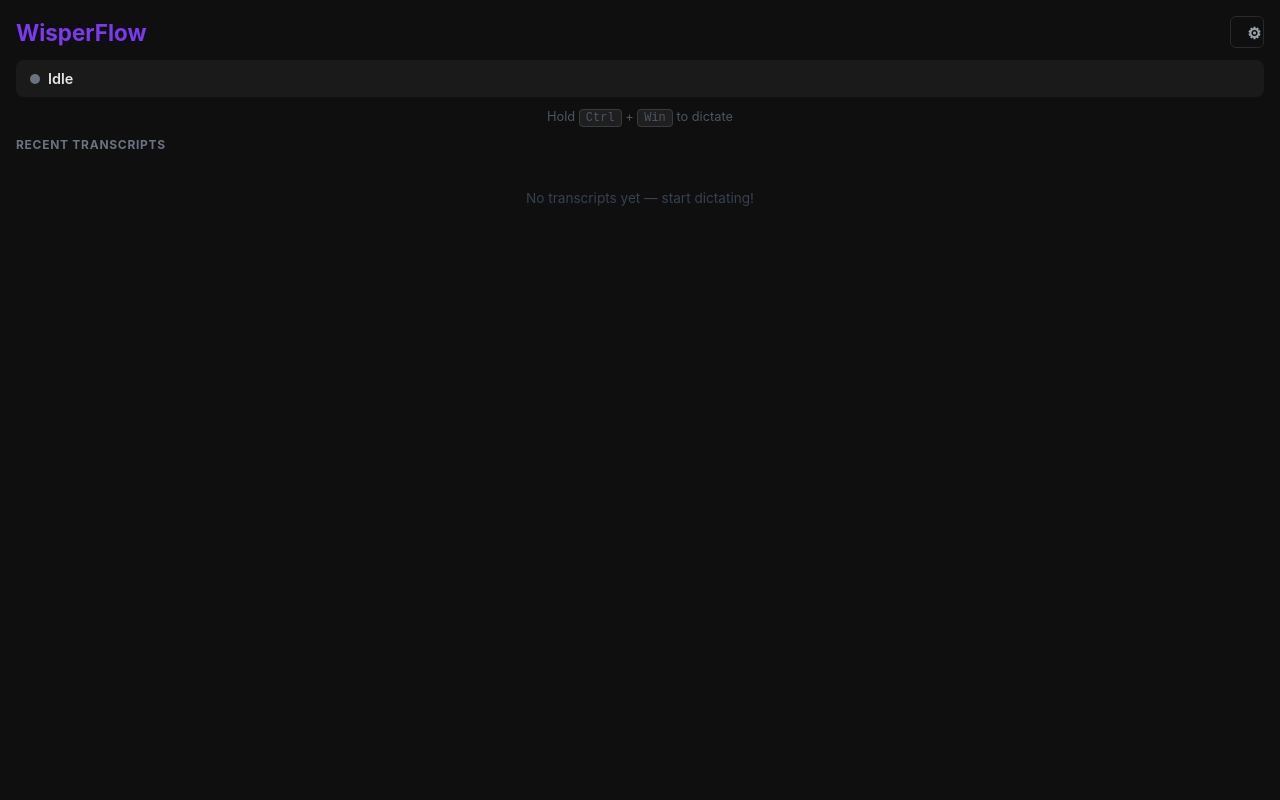
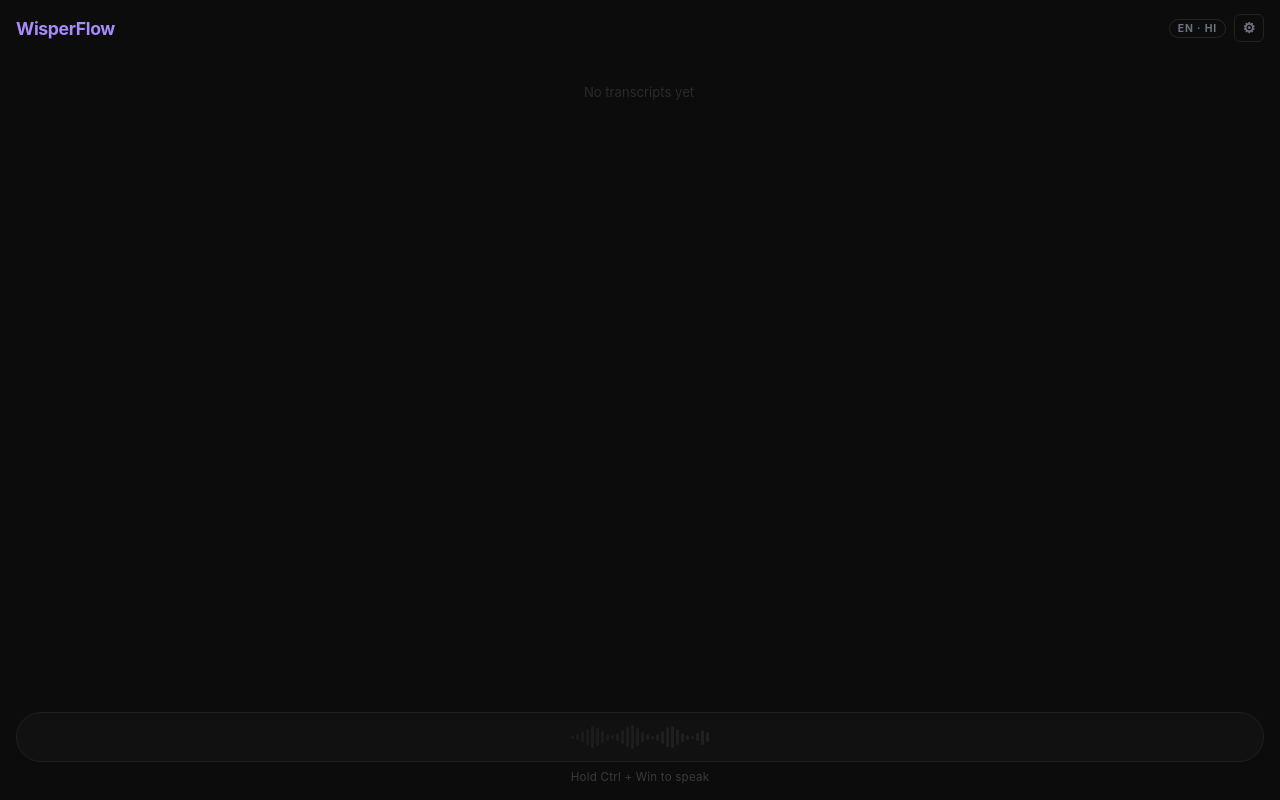
Before and after one commit to eyeofshreyas/Whisprly, a React (Vite) app: page / in a window 1280 px wide. Built offline with nearby package versions, Linux system fonts and the light colour scheme.

Commit message:
chore: auto-save

```diff
--- a/index.html
+++ b/index.html
@@ -3,7 +3,7 @@
   <head>
     <meta charset="UTF-8" />
     <meta name="viewport" content="width=device-width, initial-scale=1.0" />
-    <title>WisperFlow</title>
+    <title>Whisprly</title>
   </head>
   <body>
     <div id="root"></div>
--- a/src-tauri/capabilities/default.json
+++ b/src-tauri/capabilities/default.json
@@ -1,7 +1,7 @@
 {
   "identifier": "default",
   "description": "Default capability for WisperFlow",
-  "windows": ["main"],
+  "windows": ["main", "overlay"],
   "permissions": [
     "core:default"
   ]
--- a/src/App.tsx
+++ b/src/App.tsx
@@ -1,3 +1,4 @@
+import "./index.css";
 import { useEffect, useState, useCallback } from "react";
 import { listen } from "@tauri-apps/api/event";
 import { invoke } from "@tauri-apps/api/core";
@@ -20,6 +21,26 @@ interface Settings {
   pythonCmd: string;
 }
 
+const BAR_COUNT = 28;
+const HEIGHTS = [3, 6, 10, 16, 22, 18, 12, 7, 4, 8, 14, 20, 24, 18, 10, 6, 3, 7, 13, 20, 22, 16, 9, 5, 3, 8, 15, 10];
+
+function Waveform({ status }: { status: Status }) {
+  return (
+    <div className={`waveform waveform--${status}`}>
+      {Array.from({ length: BAR_COUNT }).map((_, i) => (
+        <span
+          key={i}
+          className="wave-bar"
+          style={{
+            "--base-h": `${HEIGHTS[i % HEIGHTS.length]}px`,
+            animationDelay: `${(i * 0.045).toFixed(3)}s`,
+          } as React.CSSProperties}
+        />
+      ))}
+    </div>
+  );
+}
+
 export default function App() {
   const [status, setStatus] = useState<Status>("idle");
   const [statusMsg, setStatusMsg] = useState("");
@@ -36,11 +57,9 @@ export default function App() {
       setStatus(e.payload.status);
       setStatusMsg(e.payload.message ?? "");
     });
-
     const unTranscript = listen<TranscriptEntry>("transcript", (e) => {
       setTranscripts((prev) => [e.payload, ...prev].slice(0, 50));
     });
-
     return () => {
       unStatus.then((f) => f());
       unTranscript.then((f) => f());
@@ -48,35 +67,24 @@ export default function App() {
   }, []);
 
   const saveSettings = useCallback(async () => {
-    await invoke("save_settings", {
-      groqApiKey: settings.groqApiKey,
-      pythonCmd: settings.pythonCmd,
-    });
+    await invoke("save_settings", { groqApiKey: settings.groqApiKey, pythonCmd: settings.pythonCmd });
     setSaved(true);
     setTimeout(() => setSaved(false), 2000);
   }, [settings]);
 
-  const dot = { idle: "#6b7280", recording: "#ef4444", transcribing: "#f59e0b" }[status];
-  const label = { idle: "Idle", recording: "Recording...", transcribing: "Transcribing..." }[status];
+  const statusLabel = { idle: "Hold Ctrl + Win to speak", recording: "Listening...", transcribing: "Transcribing..." }[status];
 
   return (
     <div className="app">
       <header>
-        <h1>WisperFlow</h1>
-        <button className="icon-btn" onClick={() => setShowSettings((v) => !v)} title="Settings">
-          {showSettings ? "✕" : "⚙"}
-        </button>
+        <span className="logo">WisperFlow</span>
+        <div className="header-right">
+          <span className="lang-badge">EN · HI</span>
+          <button className="icon-btn" onClick={() => setShowSettings((v) => !v)} title="Settings">
+            {showSettings ? "✕" : "⚙"}
+          </button>
+        </div>
       </header>
-
-      <div className="status-bar">
-        <span className="dot" style={{ background: dot }} />
-        <span className="status-label">{label}</span>
-        {statusMsg && <span className="status-msg">{statusMsg}</span>}
-      </div>
-
-      <p className="hint">
-        Hold <kbd>Ctrl</kbd> + <kbd>Win</kbd> to dictate
-      </p>
 
       {showSettings && (
         <div className="panel">
@@ -104,9 +112,8 @@ export default function App() {
       )}
 
       <div className="transcripts">
-        <h2>Recent Transcripts</h2>
         {transcripts.length === 0 ? (
-          <p className="empty">No transcripts yet — start dictating!</p>
+          <p className="empty">No transcripts yet</p>
         ) : (
           transcripts.map((t, i) => (
             <div key={i} className="entry">
@@ -119,6 +126,15 @@ export default function App() {
           ))
         )}
       </div>
+
+      <div className="bottom-bar">
+        <div className={`recorder-pill recorder-pill--${status}`}>
+          <Waveform status={status} />
+        </div>
+        <p className="status-label">
+          {statusMsg || statusLabel}
+        </p>
+      </div>
     </div>
   );
 }
--- a/src/index.css
+++ b/src/index.css
@@ -2,104 +2,102 @@
 
 body {
   font-family: -apple-system, BlinkMacSystemFont, "Segoe UI", sans-serif;
-  background: #0f0f0f;
+  background: #0c0c0c;
   color: #e5e5e5;
   height: 100vh;
   overflow: hidden;
+  user-select: none;
 }
 
 .app {
   display: flex;
   flex-direction: column;
   height: 100vh;
-  padding: 16px;
-  gap: 12px;
+  padding: 14px 16px 12px;
+  gap: 10px;
 }
 
+/* ── Header ── */
 header {
   display: flex;
   justify-content: space-between;
   align-items: center;
+  flex-shrink: 0;
 }
 
-h1 { font-size: 1.4rem; font-weight: 700; color: #7c3aed; }
+.logo {
+  font-size: 1.1rem;
+  font-weight: 700;
+  color: #a78bfa;
+  letter-spacing: -0.02em;
+}
 
-h2 {
-  font-size: 0.75rem;
+.header-right {
+  display: flex;
+  align-items: center;
+  gap: 8px;
+}
+
+.lang-badge {
+  font-size: 0.65rem;
+  font-weight: 700;
+  letter-spacing: 0.08em;
   color: #6b7280;
-  text-transform: uppercase;
-  letter-spacing: 0.06em;
-  margin-bottom: 8px;
+  border: 1px solid #252525;
+  border-radius: 20px;
+  padding: 2px 8px;
 }
 
 .icon-btn {
   background: none;
-  border: 1px solid #2a2a2a;
-  color: #9ca3af;
-  width: 32px;
-  height: 32px;
+  border: 1px solid #222;
+  color: #6b7280;
+  width: 28px;
+  height: 28px;
   border-radius: 6px;
   cursor: pointer;
-  font-size: 1rem;
-  transition: border-color 0.2s;
-}
-.icon-btn:hover { border-color: #7c3aed; color: #a78bfa; }
-
-.status-bar {
+  font-size: 0.9rem;
+  transition: border-color 0.2s, color 0.2s;
   display: flex;
   align-items: center;
-  gap: 8px;
-  background: #1a1a1a;
-  padding: 10px 14px;
-  border-radius: 8px;
+  justify-content: center;
+}
+.icon-btn:hover { border-color: #a78bfa; color: #a78bfa; }
+
+/* ── Settings panel ── */
+.panel {
+  background: #161616;
+  border-radius: 10px;
+  padding: 12px;
+  display: flex;
+  flex-direction: column;
+  gap: 9px;
+  flex-shrink: 0;
+  border: 1px solid #1f1f1f;
 }
 
-.dot {
-  width: 10px;
-  height: 10px;
-  border-radius: 50%;
-  flex-shrink: 0;
-  transition: background 0.3s;
-}
-
-.status-label { font-weight: 600; font-size: 0.9rem; }
-.status-msg { color: #6b7280; font-size: 0.8rem; margin-left: 4px; }
-
-.hint { color: #4b5563; font-size: 0.8rem; text-align: center; }
-
-kbd {
-  background: #1f1f1f;
-  border: 1px solid #3a3a3a;
-  border-radius: 4px;
-  padding: 1px 6px;
-  font-size: 0.75rem;
-  font-family: monospace;
-}
-
-.panel {
-  background: #1a1a1a;
-  border-radius: 8px;
-  padding: 14px;
-  display: flex;
-  flex-direction: column;
-  gap: 10px;
+h2 {
+  font-size: 0.68rem;
+  color: #4b5563;
+  text-transform: uppercase;
+  letter-spacing: 0.08em;
 }
 
 label {
   display: flex;
   flex-direction: column;
   gap: 4px;
-  font-size: 0.8rem;
-  color: #9ca3af;
+  font-size: 0.78rem;
+  color: #6b7280;
 }
 
 input {
-  background: #0f0f0f;
-  border: 1px solid #2a2a2a;
+  background: #0c0c0c;
+  border: 1px solid #222;
   border-radius: 6px;
-  padding: 7px 10px;
+  padding: 6px 10px;
   color: #e5e5e5;
-  font-size: 0.9rem;
+  font-size: 0.85rem;
   outline: none;
   transition: border-color 0.2s;
 }
@@ -109,33 +107,41 @@ button {
   background: #7c3aed;
   color: white;
   border: none;
-  padding: 7px 16px;
+  padding: 6px 14px;
   border-radius: 6px;
   cursor: pointer;
-  font-size: 0.85rem;
+  font-size: 0.8rem;
   font-weight: 600;
   align-self: flex-start;
   transition: background 0.2s;
 }
 button:hover { background: #6d28d9; }
 
+/* ── Transcript log ── */
 .transcripts {
   flex: 1;
   overflow-y: auto;
   display: flex;
   flex-direction: column;
   gap: 6px;
+  padding-right: 2px;
 }
 
-.empty { color: #374151; font-size: 0.85rem; text-align: center; padding: 24px; }
+.empty {
+  color: #2a2a2a;
+  font-size: 0.82rem;
+  text-align: center;
+  padding: 32px 0;
+}
 
 .entry {
-  background: #1a1a1a;
+  background: #141414;
   border-radius: 8px;
-  padding: 10px 12px;
+  padding: 9px 11px;
   display: flex;
   flex-direction: column;
-  gap: 5px;
+  gap: 4px;
+  border: 1px solid #1a1a1a;
 }
 
 .entry-meta {
@@ -145,20 +151,115 @@ button:hover { background: #6d28d9; }
 }
 
 .badge {
-  background: #2d1b69;
-  color: #a78bfa;
-  font-size: 0.65rem;
+  background: #1e1033;
+  color: #7c3aed;
+  font-size: 0.6rem;
   padding: 2px 6px;
   border-radius: 4px;
   font-weight: 700;
   text-transform: uppercase;
-  letter-spacing: 0.04em;
+  letter-spacing: 0.05em;
 }
 
-.time { color: #374151; font-size: 0.72rem; }
+.time { color: #2d2d2d; font-size: 0.7rem; }
 
-.entry-text { color: #d1d5db; font-size: 0.9rem; line-height: 1.5; }
+.entry-text {
+  color: #c4c4c4;
+  font-size: 0.88rem;
+  line-height: 1.55;
+}
 
-::-webkit-scrollbar { width: 4px; }
+/* ── Bottom bar ── */
+.bottom-bar {
+  flex-shrink: 0;
+  display: flex;
+  flex-direction: column;
+  align-items: center;
+  gap: 8px;
+  padding-bottom: 4px;
+}
+
+.recorder-pill {
+  background: #111;
+  border-radius: 50px;
+  padding: 10px 20px;
+  display: flex;
+  align-items: center;
+  justify-content: center;
+  border: 1px solid #1f1f1f;
+  transition: border-color 0.3s, box-shadow 0.3s;
+  width: 100%;
+}
+
+.recorder-pill--recording {
+  border-color: #3b1a1a;
+  box-shadow: 0 0 20px rgba(239, 68, 68, 0.12);
+}
+
+.recorder-pill--transcribing {
+  border-color: #2a2010;
+  box-shadow: 0 0 20px rgba(245, 158, 11, 0.1);
+}
+
+/* ── Waveform ── */
+.waveform {
+  display: flex;
+  align-items: center;
+  gap: 2.5px;
+  height: 28px;
+}
+
+.wave-bar {
+  display: block;
+  width: 2.5px;
+  height: var(--base-h, 4px);
+  border-radius: 2px;
+  background: #333;
+  transition: background 0.3s;
+}
+
+/* Idle — static bars with gentle breathing */
+.waveform--idle .wave-bar {
+  animation: idle-breathe 3s ease-in-out infinite alternate;
+  background: #2a2a2a;
+}
+
+@keyframes idle-breathe {
+  from { opacity: 0.4; }
+  to   { opacity: 0.8; }
+}
+
+/* Recording — full bounce animation */
+.waveform--recording .wave-bar {
+  background: #fff;
+  animation: wave-bounce 0.55s ease-in-out infinite alternate;
+}
+
+@keyframes wave-bounce {
+  from { height: 3px; }
+  to   { height: var(--base-h, 20px); }
+}
+
+/* Transcribing — uniform slow pulse */
+.waveform--transcribing .wave-bar {
+  background: #f59e0b;
+  height: 8px !important;
+  animation: wave-pulse 1.1s ease-in-out infinite alternate;
+}
+
+@keyframes wave-pulse {
+  from { opacity: 0.3; transform: scaleY(0.6); }
+  to   { opacity: 1;   transform: scaleY(1.4); }
+}
+
+.status-label {
+  font-size: 0.72rem;
+  color: #3a3a3a;
+  letter-spacing: 0.02em;
+  text-align: center;
+}
+
+/* ── Scrollbar ── */
+::-webkit-scrollbar { width: 3px; }
 ::-webkit-scrollbar-track { background: transparent; }
-::-webkit-scrollbar-thumb { background: #2a2a2a; border-radius: 2px; }
+::-webkit-scrollbar-thumb { background: #1f1f1f; border-radius: 2px; }
--- a/src/main.tsx
+++ b/src/main.tsx
@@ -1,10 +1,15 @@
-import React from "react";
+import React, { lazy, Suspense } from "react";
 import ReactDOM from "react-dom/client";
-import App from "./App";
-import "./index.css";
+
+const isOverlay = new URLSearchParams(window.location.search).get("window") === "overlay";
+
+const App = lazy(() => import("./App"));
+const Overlay = lazy(() => import("./Overlay"));
 
 ReactDOM.createRoot(document.getElementById("root") as HTMLElement).render(
   <React.StrictMode>
-    <App />
+    <Suspense fallback={null}>
+      {isOverlay ? <Overlay /> : <App />}
+    </Suspense>
   </React.StrictMode>
 );
```
Also changed, not shown: src-tauri/tauri.conf.json (+18 -1 lines), 2 other files (tests, documents, lock files or other folders).
